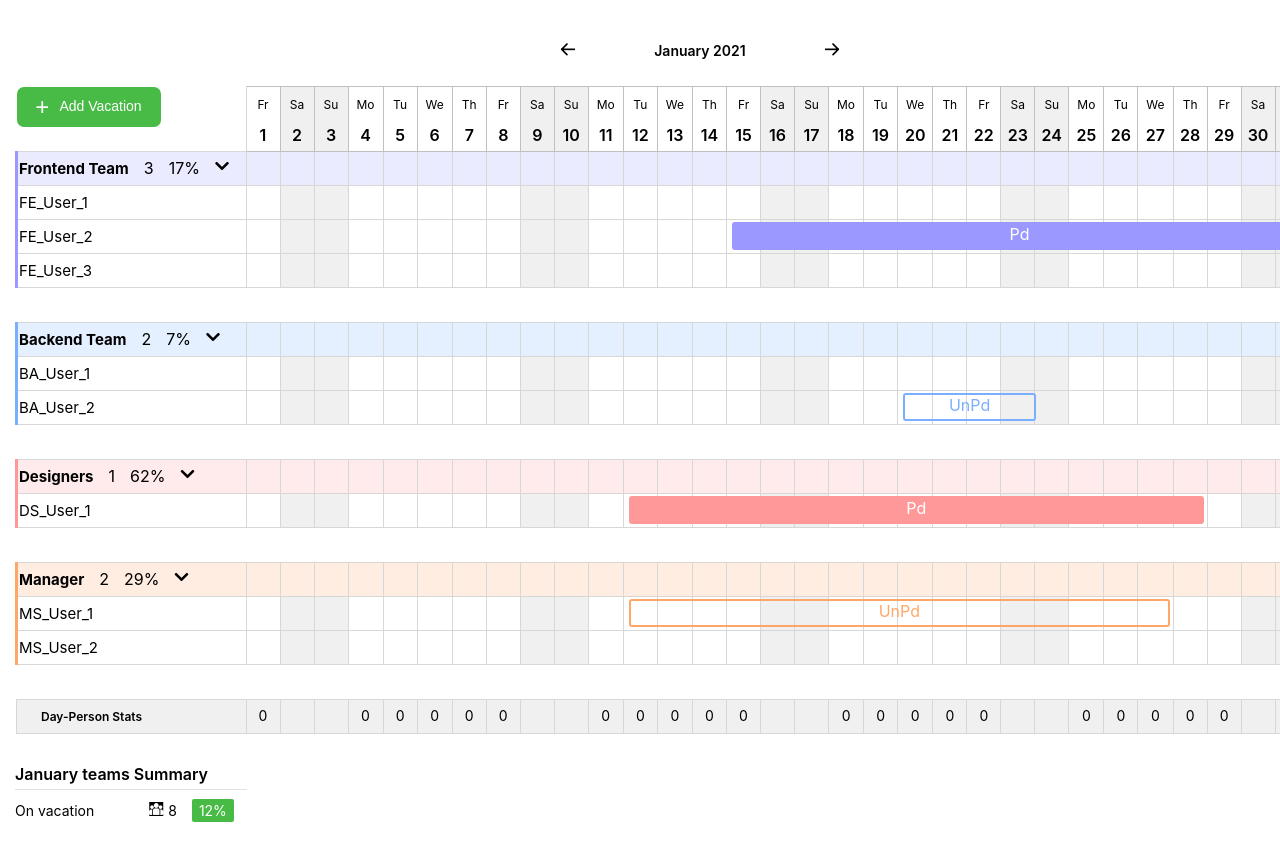
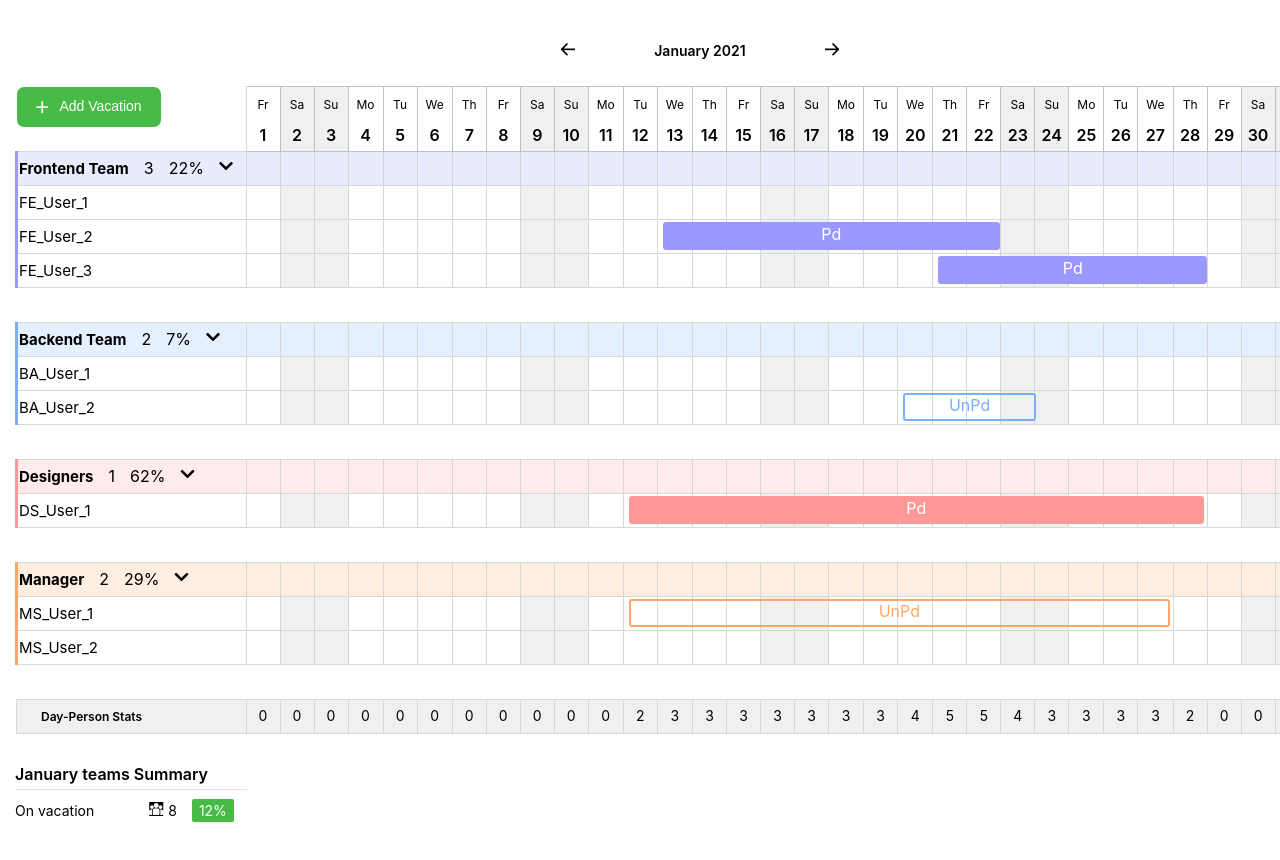
Before and after one commit to LesnovArt/calendarWithReact, a React (Create React App) app: page / in a window 1280 px wide. Shown: the top 860 px of the page. Built offline with nearby package versions, Linux system fonts and the light colour scheme; data requests are answered from the project's data file.

Commit message:
add footer counter

```diff
--- a/db.json
+++ b/db.json
@@ -135,24 +135,10 @@
       "type": "UnPd"
     },
     {
-      "id": 1608847642713,
-      "startDate": "26.12.2020",
-      "endDate": "30.12.2020",
-      "userId": 6,
-      "type": "UnPd"
-    },
-    {
       "id": 1608891333991,
       "startDate": "29.12.2020",
       "endDate": "30.12.2020",
       "userId": 4,
-      "type": "Pd"
-    },
-    {
-      "id": 1610660352398,
-      "startDate": "15.01.2021",
-      "endDate": "31.01.2021",
-      "userId": 2,
       "type": "Pd"
     },
     {
@@ -175,6 +161,20 @@
       "endDate": "27.01.2021",
       "userId": 7,
       "type": "UnPd"
+    },
+    {
+      "id": 1610743781476,
+      "startDate": "13.01.2021",
+      "endDate": "22.01.2021",
+      "userId": 2,
+      "type": "Pd"
+    },
+    {
+      "id": 1610743794580,
+      "startDate": "21.01.2021",
+      "endDate": "28.01.2021",
+      "userId": 3,
+      "type": "Pd"
     }
   ]
 }
--- a/src/App.js
+++ b/src/App.js
@@ -128,6 +128,15 @@ function addVacationToUser(arrVacation,departmentMember) {
   }
   const arrDays = createCells(currentDate.startOf("month"));
 
+let footer = [];
+for(let i = 0; i<arrDays.length; i++){
+  footer.push(0)
+}
+
+function dayForFooter(isTrue, item) {
+  footer[item] = footer[item] + Number(isTrue)
+}
+
         return (
       <div className="wrapper">
       <ErrorBoundary
@@ -149,9 +158,9 @@ function addVacationToUser(arrVacation,departmentMember) {
               <TableHead arrDays={arrDays} />
             </thead>
             {getDepartments().map((department) => (
-                <TableBody members={getDepartment(department, users)} department={department} vacationsDepartment = {getVacations(department, arrDepartmentVacations)}arrDays={arrDays} setNewVacations = {setNewVacations}/>
+                <TableBody members={getDepartment(department, users)} department={department} vacationsDepartment = {getVacations(department, arrDepartmentVacations)}arrDays={arrDays} setNewVacations = {setNewVacations} dayForFooter = {dayForFooter}/>
             ))}
-            <TableFooter arrDays={arrDays}/>
+            <TableFooter arrDays={arrDays} footer = {footer}/>
           </table>
         </div>
         <MonthVacationCounter currentDate={currentDate} members={members}/>
--- a/src/components/tableBody/tableBody.js
+++ b/src/components/tableBody/tableBody.js
@@ -70,7 +70,8 @@ function TableBody(props) {
                    isHide = {isHide}
                    arrDays={props.arrDays}
                    setNewVacations = {props.setNewVacations}
-                   getProcent = {getProcent}/>
+                   getProcent = {getProcent}
+                   dayForFooter = {props.dayForFooter}/>
                )
             }
 
--- a/src/components/tableFooter/tableFooter.js
+++ b/src/components/tableFooter/tableFooter.js
@@ -1,14 +1,14 @@
 import React from "react";
 import style from "./tableFooter.module.scss";
 
-function TableFooter({ arrDays }) {
+function TableFooter({ footer }) {
   return (<tr className={style.statsRow}>
     <td className={style.statsRow__name}>Day-Person Stats</td>
-    {arrDays.map((cell) => (
+    {footer.map((cell) => (
       cell.isDayOff ?
       (<td className={style.statsRow__outputItem}></td>)
       :
-      (<td className={style.statsRow__outputItem}>0</td>)
+      (<td className={style.statsRow__outputItem}>{cell}</td>)
     ))}
     <td className={style.sumCell}></td>
   </tr>
--- a/src/components/teamBody/teamBody.js
+++ b/src/components/teamBody/teamBody.js
@@ -89,15 +89,19 @@ function TeamBody(props) {
         }
 
     }
-    // useEffect(() => {
-    //     setCount()
-    //     console.log('d')
-    //     console.log(props.arrDays)
-    //   }, [count]);
+
     function setCount() {
         return props.arrDays.filter((day)=>day.isVacation && !day.isDayOff).length
     }
-    // props.getProcent(setCount(), props.member.realm)
+
+for(let i = 0; i<props.arrDays.length; i++){
+    if(props.arrDays[i].isVacation ==! undefined ){
+       props.dayForFooter(props.arrDays[i].isVacation, i)
+    }
+
+}
+
+
     if(!props.isHide){
         return (
             <tr className="member" >
@@ -111,7 +115,6 @@ function TeamBody(props) {
                         let vacationAtCurrentDay = arrVacationInCurrentMonth.filter((item) => +day.dayOfMonth >= +item.start && +day.dayOfMonth <= +item.end)
                         if(vacationAtCurrentDay.length) {
                             day.isVacation = true;
-                            console.log(vacationAtCurrentDay[0])
                             let typeVacationClass = classNames({ 'UnPd vacations': vacationAtCurrentDay[0].type === 'UnPd'}, {'Pd vacations': vacationAtCurrentDay[0].type === 'Pd'} )
                             if(+day.dayOfMonth === vacationAtCurrentDay[0].start) {
                                 return <td className={wrapperClass + ' vacationHover'} data-id={vacationAtCurrentDay[0].id} onClick={(e)=>deleteVacation(e.target.closest("td"))}>
```
